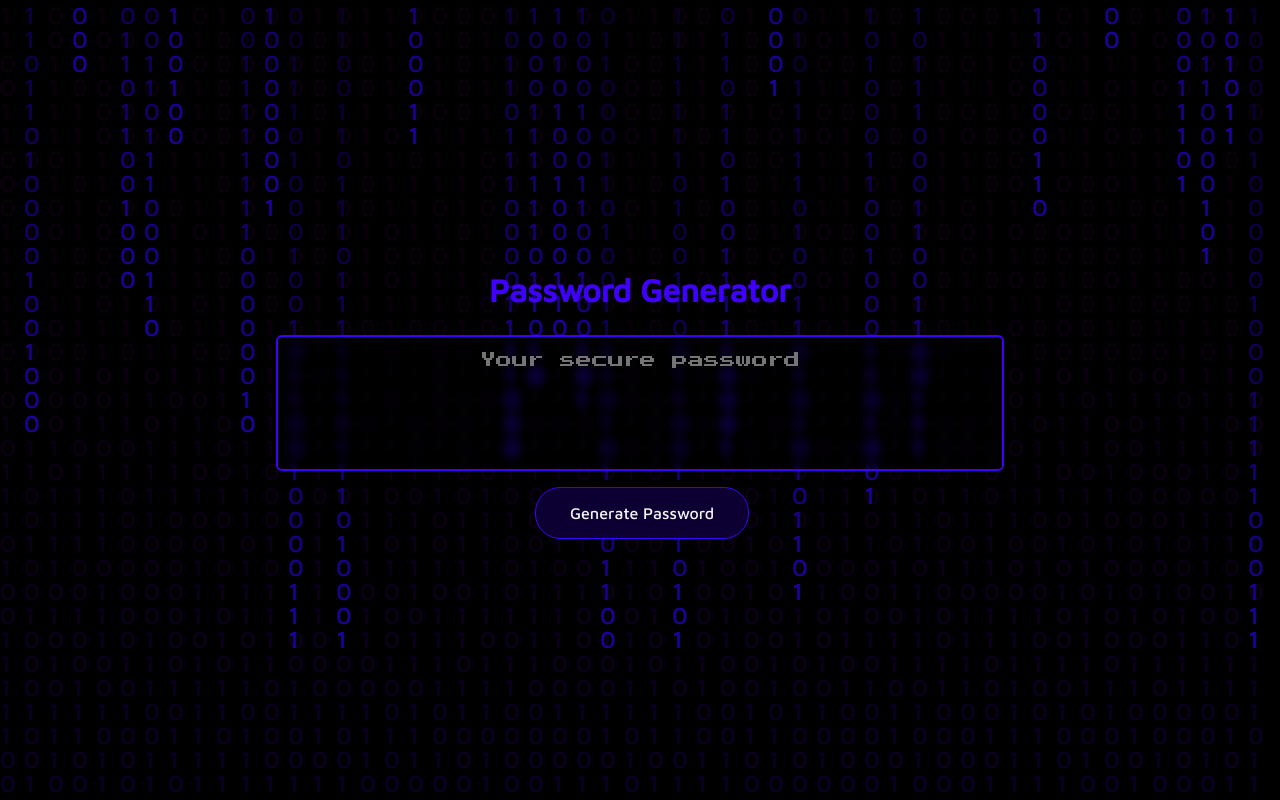
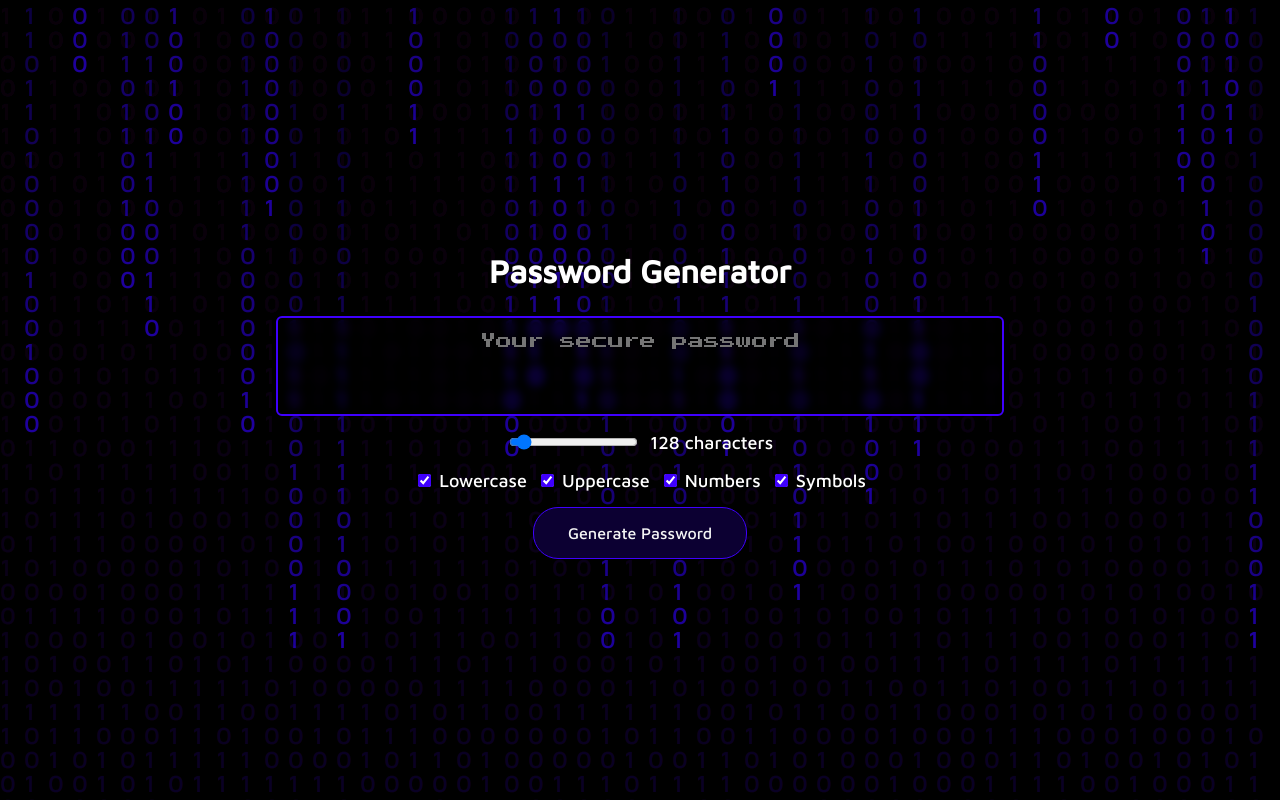
Before and after one commit to theodoremoreland/PasswordGenerator, a website built with Vite: page index.html in a window 1280 px wide. Built offline with nearby package versions, Linux system fonts and the light colour scheme.

Commit message:
progress on implementing zxcvbn for password strength scoring

```diff
--- a/assets/css/style.css
+++ b/assets/css/style.css
@@ -39,6 +39,14 @@
   --tertiary-color: #0c0032;
   --quaternary-color: #240090;
   --quinary-color: #282828;
+
+  --grade-0: color-mix(in srgb, var(var(--primary-color)), red 0%);
+  --grade-1: color-mix(in srgb, var(var(--primary-color)), red 0%);
+  --grade-2: color-mix(in srgb, var(var(--primary-color)), red 0%);
+  --grade-3: color-mix(in srgb, var(var(--primary-color)), red 0%);
+  --grade-4: color-mix(in srgb, var(var(--primary-color)), red 0%);
+
+  --primary-font-color: #ffffff;
 }
 
 /* ___________________ GLOBAL ____________________________ */
@@ -71,6 +79,31 @@ body {
   }
 }
 
+input[type="range"],
+input[type="range"]::-webkit-slider-runnable-track,
+input[type="range"]::-moz-range-track {
+  height: 5px;
+  background-color: var(--primary-color);
+  border-radius: 16px;
+}
+
+input[type="range"]::-webkit-slider-thumb,
+input[type="range"]::-moz-range-thumb {
+  /* removing default appearance */
+  -webkit-appearance: none;
+  appearance: none;
+  height: 1rem;
+  width: 1rem;
+  background-color: var(--tertiary-color);
+  border-radius: 50%;
+  border: 1px solid var(--primary-color);
+}
+
+input[type="checkbox"] {
+  color: var(--primary-font-color);
+  accent-color: var(--primary-color);
+}
+
 .DigitalRainContainer {
   position: absolute;
   top: 0;
@@ -86,7 +119,7 @@ body {
     display: block;
     width: 100%;
     height: 100%;
-    color: white;
+    color: var(--primary-font-color);
     background-color: black;
   }
 }
@@ -104,51 +137,70 @@ body {
 header {
   text-align: center;
   padding: 5px;
-  color: var(--primary-color);
+  color: var(--primary-font-color);
 }
 
 .card {
-  background-color: rgba(13, 13, 105, 0);
-  border-radius: 5px;
-  border-width: 1px;
-  box-shadow: rgba(0, 0, 0, 0) 0px 2px 8px 0px;
+  position: relative;
+  width: 100%;
+  max-width: 800px;
+  height: 100%;
   color: var(--primary-color);
   font-size: 18px;
-  height: 100%;
-  width: 100%;
-  max-width: 800px;
 }
 
 .card-body {
+  position: relative;
+  display: flex;
+  flex-direction: column;
+  justify-content: center;
+  align-items: center;
   min-height: 100px;
-}
-
-textarea {
+  width: 100%;
+  font-family: accent;
+  font-size: 1rem;
+  text-align: center;
+  color: var(--primary-font-color);
+  padding: 15px;
+  background-color: rgba(0, 0, 0, 0.007);
+  backdrop-filter: blur(5px);
+  box-shadow: rgba(0, 0, 0, 0) 0px 2px 8px 0px;
+  border: 2px solid var(--primary-color);
+  border-radius: 6px;
   -webkit-appearance: none;
   -moz-appearance: none;
   appearance: none;
-  border: none;
-  display: block;
-  height: 100%;
-  width: 100%;
-  padding-top: 15px;
-  padding-left: 15px;
-  padding-right: 15px;
-  padding-bottom: 85px;
-  font-family: accent;
-  font-size: 1rem;
-  text-align: center;
-  color: whitesmoke;
-  background-color: rgba(0, 0, 0, 0.007);
-  backdrop-filter: blur(5px);
-  border: 2px solid var(--primary-color);
-  border-radius: 6px;
   resize: none;
   overflow: hidden;
 }
 
+.checkbox-container,
+.range-container {
+  position: relative;
+  display: flex;
+  flex-direction: row;
+  justify-content: center;
+  align-items: center;
+  gap: 10px;
+  width: 100%;
+  color: var(--primary-font-color);
+  background-color: transparent;
+  border-radius: 6px;
+
+  li {
+    list-style: none;
+  }
+}
+
 .card-footer {
+  position: relative;
+  display: flex;
+  flex-direction: column;
+  justify-content: center;
+  align-items: center;
+  gap: 1rem;
   text-align: center;
+  padding: 1rem;
 }
 
 .btn {
@@ -161,7 +213,6 @@ textarea {
   font-size: 1rem;
   font-family: body;
   line-height: 22px;
-  margin: 16px 16px 16px 20px;
   padding: 14px 34px;
   text-align: center;
   cursor: pointer;
--- a/assets/js/modules/generatePassword.js
+++ b/assets/js/modules/generatePassword.js
@@ -1,3 +1,5 @@
+import zxcvbn from "zxcvbn";
+
 export const selectRandomCharacterSet = (characterSets) => {
   const keys = Object.keys(characterSets);
   const randomKeyIndex = Math.floor(Math.random() * (keys.length - 1));
@@ -49,5 +51,18 @@ export const generatePassword = (
 
   window.KATAKANA = scrambledPassword;
 
+  /**
+  0 # too guessable: risky password. (guesses < 10^3)
+
+  1 # very guessable: protection from throttled online attacks. (guesses < 10^6)
+
+  2 # somewhat guessable: protection from unthrottled online attacks. (guesses < 10^8)
+
+  3 # safely unguessable: moderate protection from offline slow-hash scenario. (guesses < 10^10)
+
+  4 # very unguessable: strong protection from offline slow-hash scenario. (guesses >= 10^10)
+  */
+  window.SCORE = zxcvbn(scrambledPassword).score;
+
   return scrambledPassword;
 };
--- a/index.html
+++ b/index.html
@@ -25,15 +25,87 @@
         <h1>Password Generator</h1>
       </header>
       <div class="card">
-        <div class="card-body">
         <textarea
           readonly
           id="password"
+          class="card-body"
           placeholder="Your secure password"
           aria-label="Generated Password"
         ></textarea>
+        <div class="card-footer">
+          <div class="range-container">
+            <label htmlFor="count" className="range-label">
+              <input
+                id="count"
+                aria-label="count"
+                name="count"
+                min="8"
+                max="128"
+                value="16"
+                type="range"
+                className="range"
+              />
+            </label>
+            128 characters
           </div>
-        <div class="card-footer">
+          <div class="checkbox-container">
+            <li>
+              <label htmlFor="lowercase" className="checkbox-label">
+                <input
+                  id="lowercase"
+                  aria-label="lowercase"
+                  name="lowercase"
+                  type="checkbox"
+                  checked
+                  className="checkbox"
+                  readonly
+                />
+                Lowercase
+              </label>
+            </li>
+            <li>
+              <label htmlFor="uppercase" className="checkbox-label">
+                <input
+                  id="uppercase"
+                  aria-label="uppercase"
+                  name="uppercase"
+                  type="checkbox"
+                  checked
+                  className="checkbox"
+                  readonly
+                />
+                Uppercase
+              </label>
+            </li>
+            <li>
+              <label htmlFor="numbers" className="checkbox-label">
+                <input
+                  id="numbers"
+                  aria-label="numbers"
+                  name="numbers"
+                  type="checkbox"
+                  checked
+                  className="checkbox"
+                  readonly
+                />
+                Numbers
+              </label>
+            </li>
+            <li>
+              <label htmlFor="symbols" className="checkbox-label">
+                <input
+                  id="symbols"
+                  aria-label="symbols"
+                  name="symbols"
+                  type="checkbox"
+                  checked
+                  className="checkbox"
+                  readonly
+                />
+                Symbols
+              </label>
+            </li>
+          </div>
           <button id="generate" class="btn">Generate Password</button>
         </div>
       </div>
```
Lines whose indentation alone changed are shown as unchanged.
